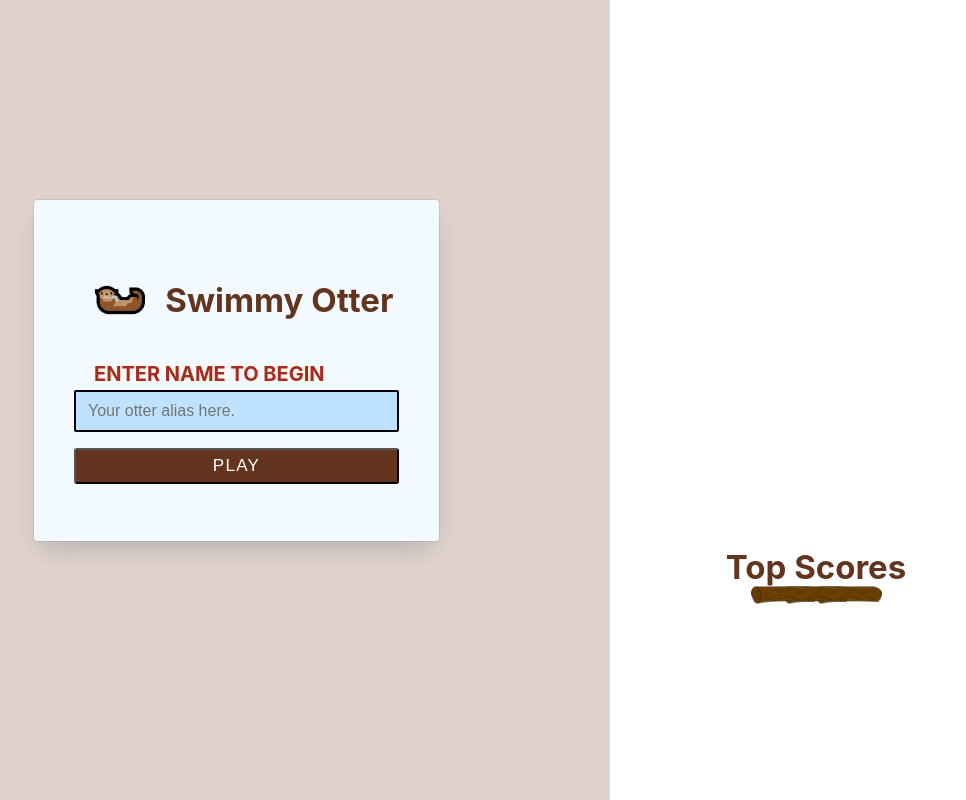
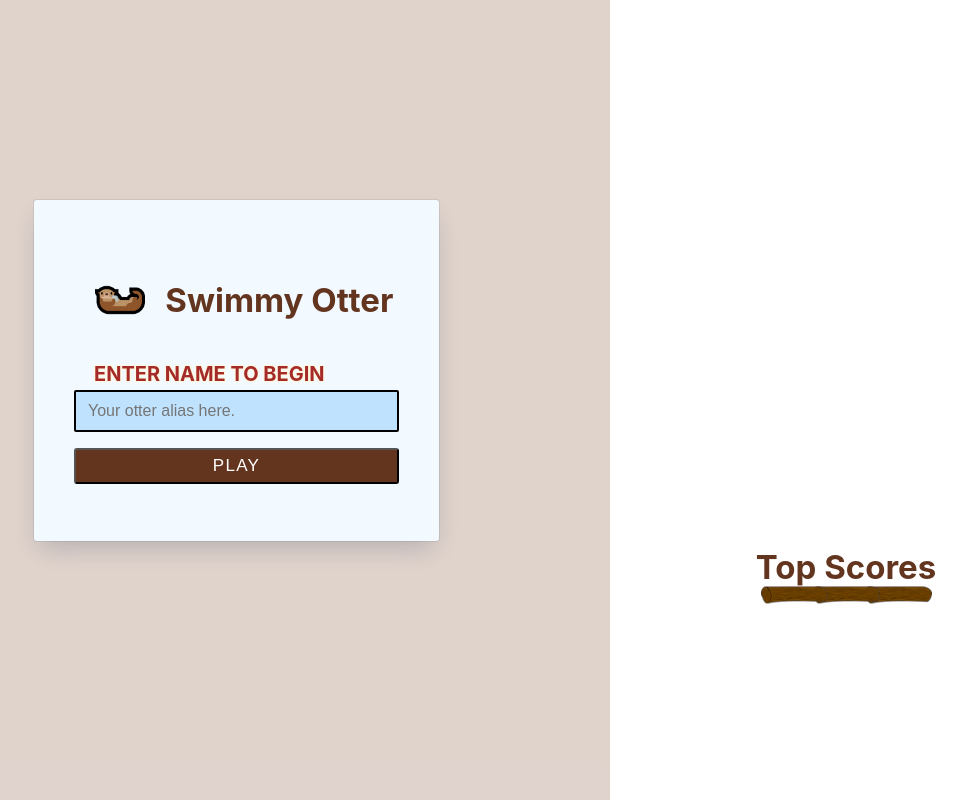
Before and after one commit to willsinn/swimmyotter-frontend, a PHP site: page / in a window 1280 px wide. Shown: the whole page, without its empty margins (158-1124 px from the left). Run offline with PHP 8.4, Linux system fonts and the light colour scheme; some libraries are stand-ins or nearby versions; some web fonts are replaced.

Commit message:
center Top Scores

```diff
--- a/index.css
+++ b/index.css
@@ -153,12 +153,12 @@ body {
   color: var(--btns);
 }
 .scores-underline.log-1 {
-  right: 50px;
+  right: 30px;
 }
 .scores-underline.log-2 {
 }
 .scores-underline.log-3 {
-  left: 50px;
+  left: 30px;
 }
 .section.order-3 {
   height: 100%;
--- a/index.html
+++ b/index.html
@@ -69,7 +69,7 @@
             </div>
 
             <div>
-              <div class="row-center">
+              <div class="row-center" style="margin-left: 60px;">
                 <h1>Top Scores</h1>
                 <img class="scores-underline log-1" src="./images/log-5.png" />
                 <img class="scores-underline log-2" src="./images/log-5.png" />
```
